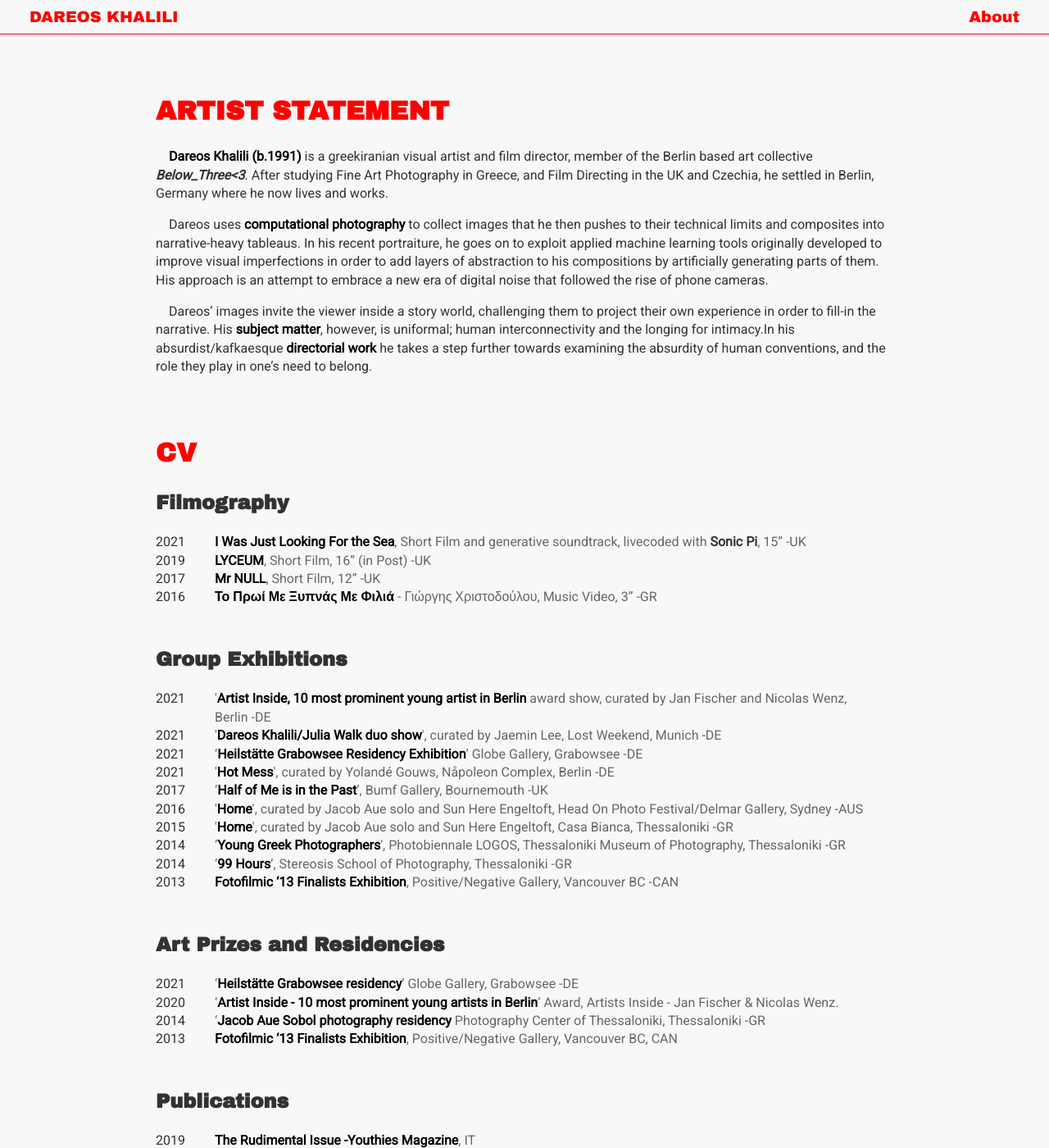
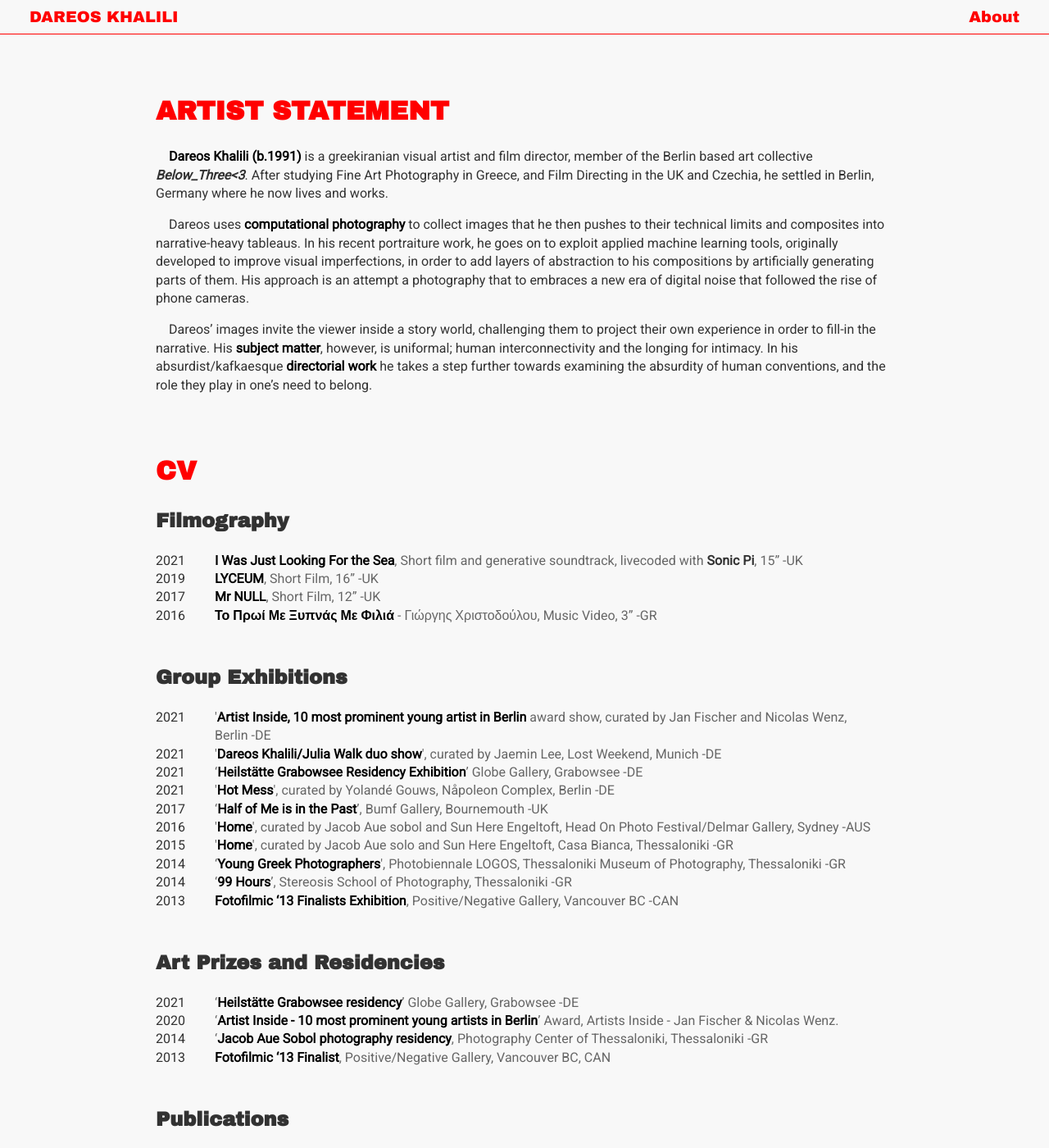
Before and after one commit to dareosK/art-we-1, a Jekyll site: the page built from about.html, in a window 1280 px wide and 1400 px high. Shown: the whole window at 82% size. Built offline with Jekyll 4.4.1, drawn with Linux system fonts in a browser that asks for light colours; some of the changed text lies outside the part shown.

Commit message:
Proofreads about page

```diff
--- a/about.html
+++ b/about.html
@@ -20,19 +20,19 @@
     &emsp;<strong>Dareos Khalili (b.1991)</strong> is a greekiranian visual artist and film director, member of the Berlin based art collective <a id="b3" target=blank_ href="https://www.instagram.com/below_three/"><em>Below_Three<3</em></a>. After studying Fine Art Photography in Greece, and Film Directing in the UK and Czechia, he settled in Berlin, Germany where he now lives and works.
   </p>
   <p>
-    &emsp;Dareos uses <strong>computational photography</strong> to collect images that he then pushes to their technical limits and composites into narrative-heavy tableaus. In his recent portraiture, he goes on to exploit applied machine learning tools originally developed to improve visual imperfections in order to add layers of abstraction to his compositions by artificially generating parts of them. His approach is an attempt to embrace a new era of digital noise that followed the rise of phone cameras.
+    &emsp;Dareos uses <strong>computational photography</strong> to collect images that he then pushes to their technical limits and composites into narrative-heavy tableaus. In his recent portraiture work, he goes on to exploit applied machine learning tools, originally developed to improve visual imperfections, in order to add layers of abstraction to his compositions by artificially generating parts of them. His approach is an attempt a photography that to embraces a new era of digital noise that followed the rise of phone cameras.
   </p>
   <p>
-    &emsp;Dareos’ images invite the viewer inside a story world, challenging them to project their own experience in order to fill-in the narrative. His <strong>subject matter</strong>, however, is uniformal; human interconnectivity and the longing for intimacy.In his absurdist/kafkaesque <strong>directorial work</strong> he takes a step further towards examining the absurdity of human conventions, and the role they play in one’s need to belong.
+    &emsp;Dareos’ images invite the viewer inside a story world, challenging them to project their own experience in order to fill-in the narrative. His <strong>subject matter</strong>, however, is uniformal; human interconnectivity and the longing for intimacy. In his absurdist/kafkaesque <strong>directorial work</strong> he takes a step further towards examining the absurdity of human conventions, and the role they play in one’s need to belong.
   </p>
 
   <h1 style="margin-top: 72px;">CV</h1>
   <h2>Filmography</h2>
   <div class="grid-about">
     <div class="year">2021</div>
-    <div class="info"><strong>I Was Just Looking For the Sea</strong>, Short Film and generative soundtrack, livecoded with <a id="b3" href="https://sonic-pi.net/">Sonic Pi</a>, 15”  -UK</div>
+    <div class="info"><strong>I Was Just Looking For the Sea</strong>, Short film and generative soundtrack, livecoded with <a id="b3" href="https://sonic-pi.net/">Sonic Pi</a>, 15”  -UK</div>
     <div class="year">2019</div>
-    <div class="info"><strong>LYCEUM</strong>, Short Film, 16” (in Post)  -UK</div>
+    <div class="info"><strong>LYCEUM</strong>, Short Film, 16”  -UK</div>
     <div class="year">2017</div>
     <div class="info"><strong>Mr NULL</strong>, Short Film, 12” -UK</div>
     <div class="year">2016</div>
@@ -52,7 +52,7 @@
     <div class="year">2017</div>
     <div class="info">‘<strong>Half of Me is in the Past</strong>’, Bumf Gallery, Bournemouth -UK</div>
     <div class="year">2016</div>
-    <div class="info">'<strong>Home</strong>', curated by Jacob Aue solo and Sun Here Engeltoft, Head On Photo Festival/Delmar Gallery, Sydney -AUS</div>
+    <div class="info">'<strong>Home</strong>', curated by Jacob Aue sobol and Sun Here Engeltoft, Head On Photo Festival/Delmar Gallery, Sydney -AUS</div>
     <div class="year">2015</div>
     <div class="info">'<strong>Home</strong>', curated by Jacob Aue solo and Sun Here Engeltoft, Casa Bianca, Thessaloniki -GR</div>
     <div class="year">2014</div>
@@ -71,24 +71,24 @@
     <div class="year">2020</div>
     <div class="info">‘<strong>Artist Inside - 10 most prominent young artists in Berlin</strong>’ Award, Artists Inside - Jan Fischer & Nicolas Wenz.</div>
     <div class="year">2014</div>
-    <div class="info">‘<strong>Jacob Aue Sobol photography residency</strong> Photography Center of Thessaloniki, Thessaloniki -GR</div>
+    <div class="info">‘<strong>Jacob Aue Sobol photography residency</strong>, Photography Center of Thessaloniki, Thessaloniki -GR</div>
     <div class="year">2013</div>
-    <div class="info"><strong>Fotofilmic ‘13 Finalists Exhibition</strong>, Positive/Negative Gallery, Vancouver BC, CAN</div>
+    <div class="info"><strong>Fotofilmic ‘13 Finalist</strong>, Positive/Negative Gallery, Vancouver BC, CAN</div>
   </div>
 
   <h2>Publications</h2>
   <div class="grid-about">
     <div class="year">2019</div>
-    <div class="info"><strong>The Rudimental Issue -Youthies Magazine</strong>, IT</div>
+    <div class="info"><strong>The Rudimental Issue</strong>,  -Youthies Magazine, IT</div>
     <div class="year">2017</div>
     <div class="info"><strong>O Ελληνοϊρανός φωτογράφος Δαρείος Χαλίλι τραβάει εκπληκτικά πορτρέτα</strong> (GR) -Greka Magazine, GR</div>
     <div class="year">2016</div>
     <div class="info"><strong>Dareos Khalili Uncovering the Silence</strong> -Sons & Daughters Magazine, CZ</div>
     <div class="year">2015</div>
-    <div class="info"><strong>Home</strong> book edited by Jacob Aue solo and Sun Hee Engelstoft -Photography Centre of
+    <div class="info"><strong>Home</strong>, book edited by Jacob Aue solo and Sun Hee Engelstoft -Photography Centre of
   Thessaloniki, GR</div>
     <div class="year">2013</div>
-    <div class="info"><strong>Fotofilmic ‘13</strong> exhibition catalogue, Positive/Negative Gallery, Vancouver BC, CAN</div>
+    <div class="info"><strong>Fotofilmic ‘13 exhibition catalogue</strong>, Positive/Negative Gallery, Vancouver BC, CAN</div>
   </div>
 
   <h2>Education</h2>
```
